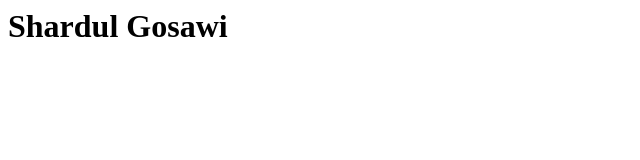
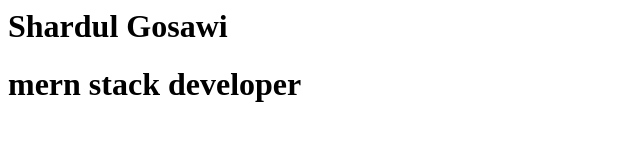
Before and after one commit to shardulpsk/pskproject, a plain HTML site: page index.html in a window 1280 px wide. Shown: the whole page, without its empty margins (0-640 px from the left). Drawn offline with Linux system fonts and the light colour scheme.

Commit message:
h1 tag added

```diff
--- a/index.html
+++ b/index.html
@@ -1 +1,2 @@
 <h1>Shardul Gosawi</h1>
+<h1>mern stack developer</h1>
```
